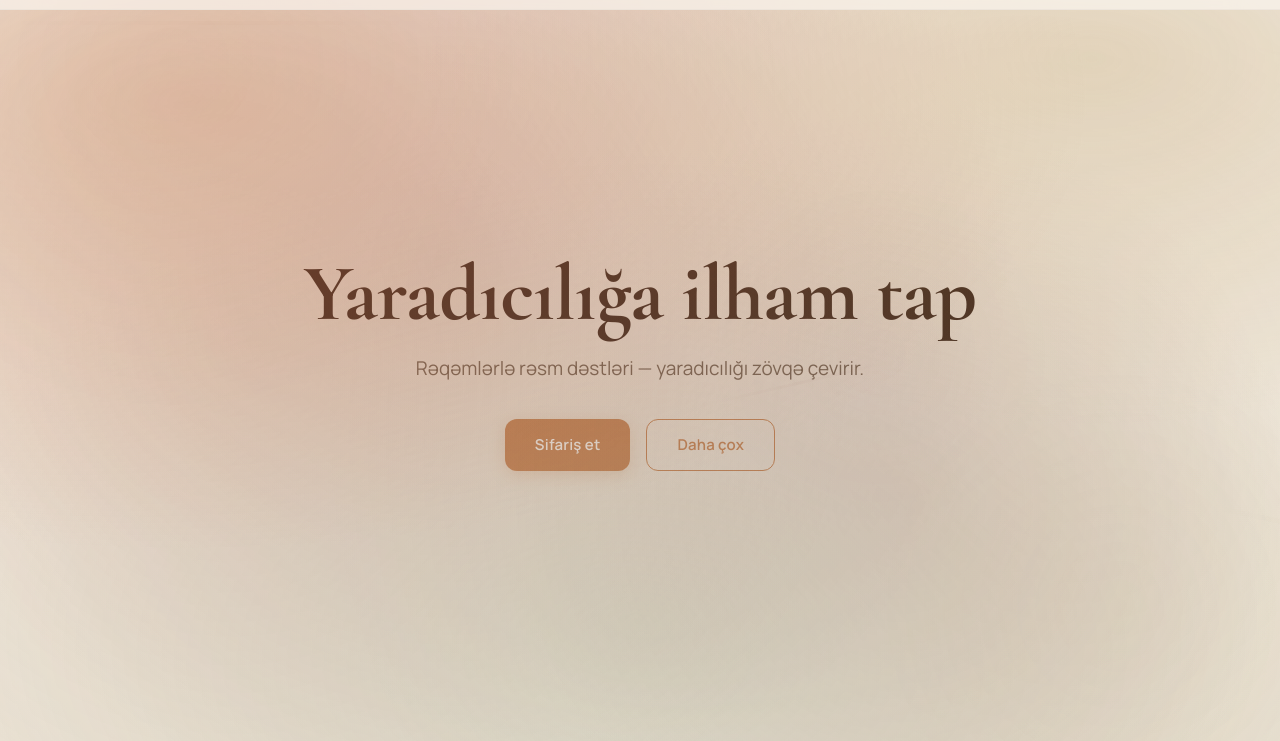
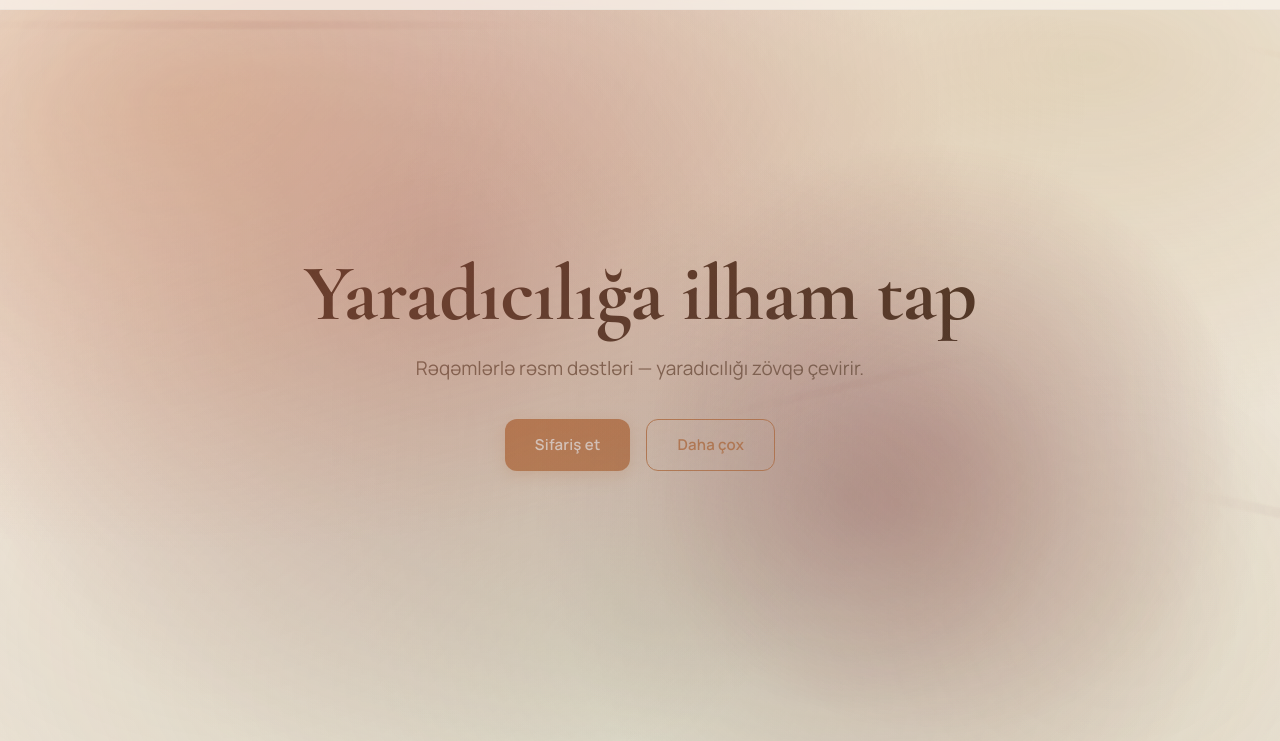
Before and after one commit to salimteymurov2012-del/-paint-shop, a website: page public/index.html in a window 1280 px wide. Shown: the part 59-800 px from the top of the page. Drawn offline with nearby package versions, Linux system fonts and the light colour scheme; no server answers; animation ran at ten frames a second.

Commit message:
x3 brighter burgundy orbs, brush, drips, swirls

```diff
--- a/public/css/style.css
+++ b/public/css/style.css
@@ -87,8 +87,8 @@ body::after {
     radial-gradient(ellipse 90% 90% at 50% 85%, rgba(154, 172, 142, 0.30) 0%, transparent 65%),
     radial-gradient(circle 600px at 20% 50%, rgba(198, 127, 78, 0.20) 0%, transparent 100%),
     radial-gradient(circle 700px at 80% 60%, rgba(184, 148, 90, 0.18) 0%, transparent 100%),
-    radial-gradient(circle 800px at 35% 40%, rgba(122, 46, 58, 0.25) 0%, transparent 70%),
-    radial-gradient(circle 600px at 70% 70%, rgba(122, 46, 58, 0.20) 0%, transparent 65%);
+    radial-gradient(circle 800px at 35% 40%, rgba(122, 46, 58, 0.45) 0%, transparent 65%),
+    radial-gradient(circle 600px at 70% 70%, rgba(122, 46, 58, 0.40) 0%, transparent 60%);
   animation: glow-shift 8s ease-in-out infinite alternate;
 }
 
@@ -129,23 +129,23 @@ body::after {
   animation-duration: 18s;
 }
 .glow-orb:nth-child(4) {
-  width: 900px; height: 900px;
-  top: 60%; left: 10%;
-  background: radial-gradient(circle at center, rgba(122, 46, 58, 0.35) 0%, transparent 70%);
+  width: 1000px; height: 1000px;
+  top: 50%; left: 5%;
+  background: radial-gradient(circle at center, rgba(122, 46, 58, 0.60) 0%, transparent 70%);
   animation-delay: -2s;
   animation-duration: 14s;
 }
 .glow-orb:nth-child(5) {
-  width: 1000px; height: 1000px;
-  top: 40%; left: 55%;
-  background: radial-gradient(circle at center, rgba(122, 46, 58, 0.30) 0%, transparent 70%);
+  width: 1100px; height: 1100px;
+  top: 30%; left: 50%;
+  background: radial-gradient(circle at center, rgba(122, 46, 58, 0.55) 0%, transparent 70%);
   animation-delay: -5s;
   animation-duration: 16s;
 }
 .glow-orb:nth-child(6) {
-  width: 800px; height: 800px;
-  top: 10%; left: 60%;
-  background: radial-gradient(circle at center, rgba(122, 46, 58, 0.25) 0%, transparent 70%);
+  width: 900px; height: 900px;
+  top: 10%; left: 65%;
+  background: radial-gradient(circle at center, rgba(122, 46, 58, 0.50) 0%, transparent 70%);
   animation-delay: -9s;
   animation-duration: 20s;
 }
@@ -196,7 +196,7 @@ img { max-width: 100%; height: auto; display: block; }
 #particles-canvas {
   position: fixed; inset: 0; z-index: 0;
   pointer-events: none;
-  opacity: 0.3;
+  opacity: 0.8;
 }
 
 /* =========== HEADER =========== */
@@ -301,8 +301,12 @@ img { max-width: 100%; height: auto; display: block; }
   background: radial-gradient(circle, rgba(184, 148, 90, 0.05) 0%, transparent 70%);
 }
 .swirl-3 {
-  width: 350px; height: 350px; top: 30%; left: 55%; animation-delay: -9s;
-  background: radial-gradient(circle, rgba(122, 46, 58, 0.04) 0%, transparent 70%);
+  width: 600px; height: 600px; top: 25%; left: 50%; animation-delay: -9s;
+  background: radial-gradient(circle, rgba(122, 46, 58, 0.20) 0%, transparent 70%);
+}
+.swirl-4 {
+  width: 450px; height: 450px; bottom: 5%; right: 15%; animation-delay: -3s;
+  background: radial-gradient(circle, rgba(122, 46, 58, 0.15) 0%, transparent 70%);
 }
 @keyframes swirl-float {
   0%, 100% { transform: translate(0, 0) scale(1); }
@@ -337,8 +341,9 @@ img { max-width: 100%; height: auto; display: block; }
 
 .hero-brushes { position: absolute; inset: 0; z-index: 1; pointer-events: none; overflow: hidden; }
 .brush-stroke {
-  position: absolute; height: 3px; border-radius: 2px;
-  opacity: 0.08;
+  position: absolute; height: 6px; border-radius: 4px;
+  opacity: 0.2;
+  filter: blur(1px);
 }
 .brush-1 { top: 18%; left: -80px; width: 350px;
   background: linear-gradient(90deg, transparent, var(--accent-terracotta), transparent);
@@ -346,19 +351,19 @@ img { max-width: 100%; height: auto; display: block; }
 .brush-2 { bottom: 30%; right: -80px; width: 300px;
   background: linear-gradient(90deg, transparent, var(--accent-olive), transparent);
   animation: brush-sweep 12s ease-in-out infinite 3s; }
-.brush-3 { top: 55%; left: 55%; width: 200px;
-  background: linear-gradient(90deg, transparent, var(--accent-burgundy), transparent);
+.brush-3 { top: 55%; left: 55%; width: 300px; height: 8px;
+  background: linear-gradient(90deg, transparent, rgba(122, 46, 58, 0.45), transparent);
   animation: brush-sweep 8s ease-in-out infinite 5s; }
-.brush-4 { top: 75%; left: -60px; width: 400px; height: 5px;
-  background: linear-gradient(90deg, transparent, rgba(122, 46, 58, 0.25), transparent);
+.brush-4 { top: 75%; left: -60px; width: 500px; height: 10px;
+  background: linear-gradient(90deg, transparent, rgba(122, 46, 58, 0.50), transparent);
   animation: brush-sweep 12s ease-in-out infinite 1s; }
-.brush-5 { top: 10%; left: -40px; width: 500px; height: 4px;
-  background: linear-gradient(90deg, transparent, rgba(122, 46, 58, 0.20), transparent);
+.brush-5 { top: 10%; left: -40px; width: 600px; height: 8px;
+  background: linear-gradient(90deg, transparent, rgba(122, 46, 58, 0.40), transparent);
   animation: brush-sweep 15s ease-in-out infinite 7s; }
 @keyframes brush-sweep {
   0%, 100% { transform: translateX(-100px) rotate(-15deg); opacity: 0; }
-  25% { opacity: 0.12; }
-  50% { transform: translateX(calc(100vw + 100px)) rotate(15deg); opacity: 0.06; }
+  25% { opacity: 0.35; }
+  50% { transform: translateX(calc(100vw + 100px)) rotate(15deg); opacity: 0.20; }
   75% { opacity: 0; }
 }
 
@@ -367,7 +372,7 @@ img { max-width: 100%; height: auto; display: block; }
   position: fixed;
   pointer-events: none;
   z-index: 0;
-  opacity: 0.15;
+  opacity: 0.35;
   animation: drip-fall 6s ease-in infinite;
 }
 .paint-drip:nth-child(7) {
--- a/public/index.html
+++ b/public/index.html
@@ -62,6 +62,7 @@
           <div class="swirl swirl-1"></div>
           <div class="swirl swirl-2"></div>
           <div class="swirl swirl-3"></div>
+          <div class="swirl swirl-4"></div>
         </div>
         <div class="hero-content">
           <h1 class="hero-title" data-lang="hero_title">Yaradıcılığa ilham tap</h1>
--- a/public/js/particles.js
+++ b/public/js/particles.js
@@ -101,8 +101,8 @@
       this.y = Math.random() * height;
       this.speedX = Math.random() * 2 + 1.5;
       this.speedY = (Math.random() - 0.5) * 0.8;
-      this.size = Math.random() * 6 + 3;
-      this.opacity = Math.random() * 0.12 + 0.04;
+      this.size = Math.random() * 12 + 6;
+      this.opacity = Math.random() * 0.3 + 0.15;
       this.wobble = Math.random() * 0.02;
       this.offset = Math.random() * 100;
     }
@@ -135,7 +135,7 @@
       stars.push(new SwirlParticle());
     }
     brushes = [];
-    for (let i = 0; i < 10; i++) {
+    for (let i = 0; i < 20; i++) {
       brushes.push(new BrushParticle());
     }
   }
```
